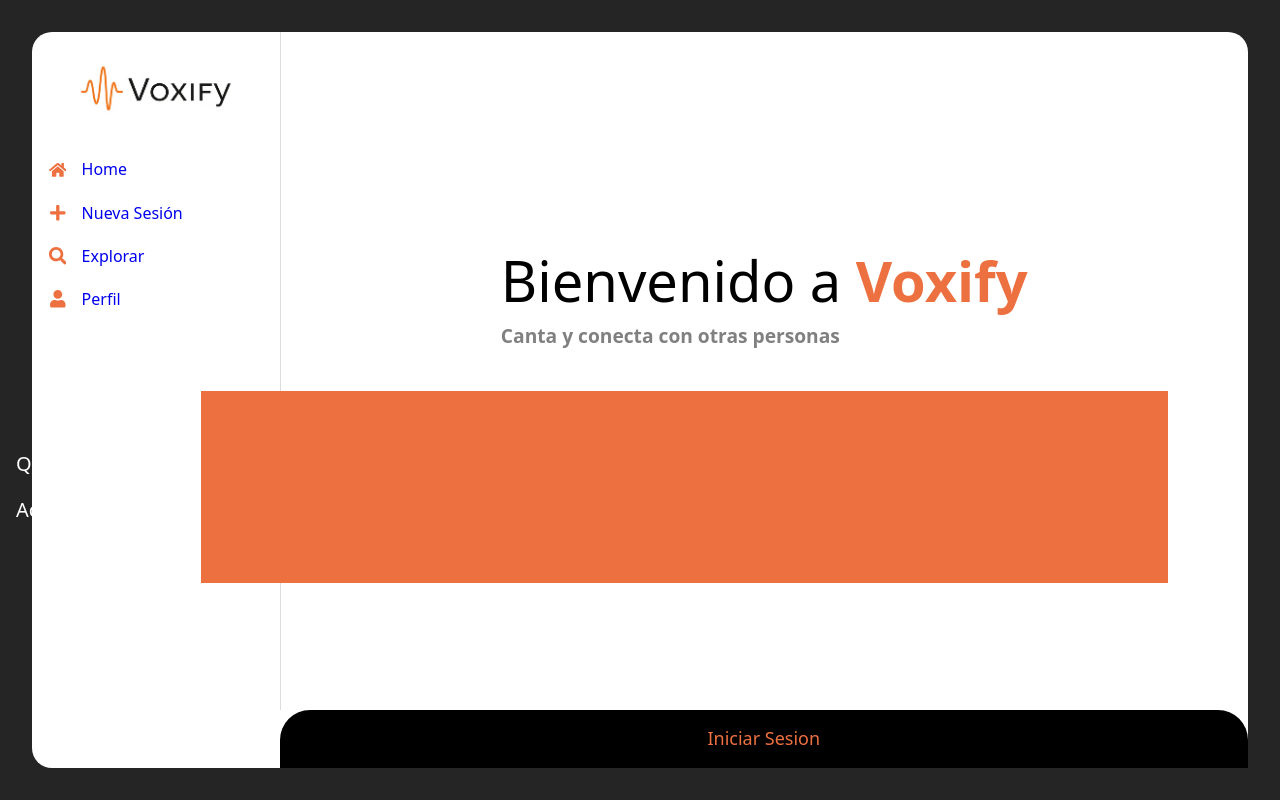
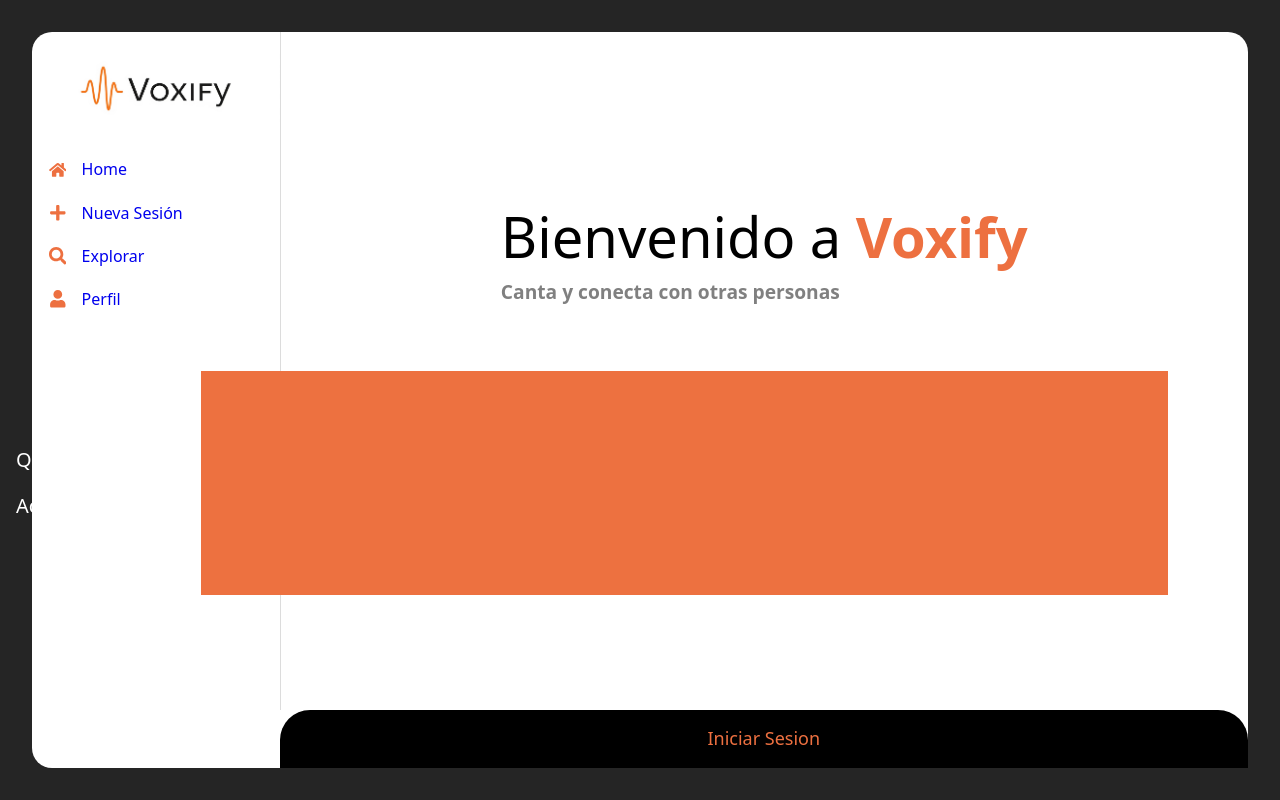
Before and after one commit to ignaarguello/Voxify, a React (Vite) app in the folder Cliente/: page / in a window 1280 px wide. Built offline with nearby package versions, Linux system fonts and the light colour scheme; the HTML template or start-up script is replaced by a standard one.

Commit message:
Update/Position UI

```diff
--- a/Cliente/src/componentes/Sidebar/Sidebar.css
+++ b/Cliente/src/componentes/Sidebar/Sidebar.css
@@ -7,7 +7,6 @@
         display: flex;
         flex-direction: column;
         align-items: center;
-        margin-bottom: 1rem;
     }
 
     /* Logo Voxify - Background */
--- a/Cliente/src/pages/Dashboard/Dashboard.css
+++ b/Cliente/src/pages/Dashboard/Dashboard.css
@@ -3,8 +3,8 @@
 
         /* Contenedor Pagina Dashboard */
         #PaginaDashboardHome {
-            /* border: 2px solid red; */
-            margin-top: 5rem;
+           /*  border: 2px solid red; */
+            margin-top: 3rem;
             width: 100%;
             display: flex;
             flex-direction: column;
@@ -40,14 +40,14 @@
 
         /* Orange Square */
         #OrangeSquare_Dashboard{
-            height: 12rem;
+            height: 14rem;
             width: 100%;
             background-color:#ed7140;
             display: flex;
             justify-content: center;
             align-items: center;
             margin-right: 10rem;
-            margin-top: 2.5rem;
+            margin-top: 4rem;
         }
 
         /* Subcontenedor encargado de los botones */
```
